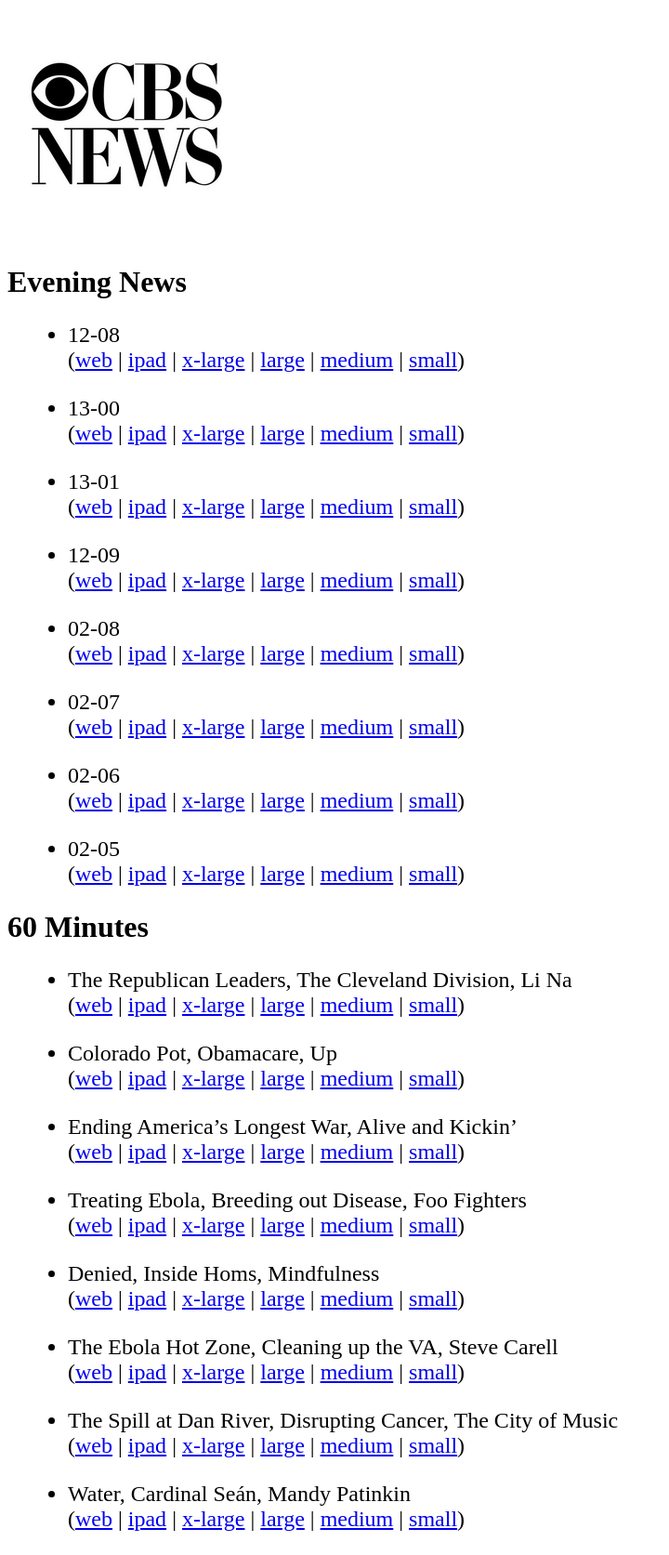
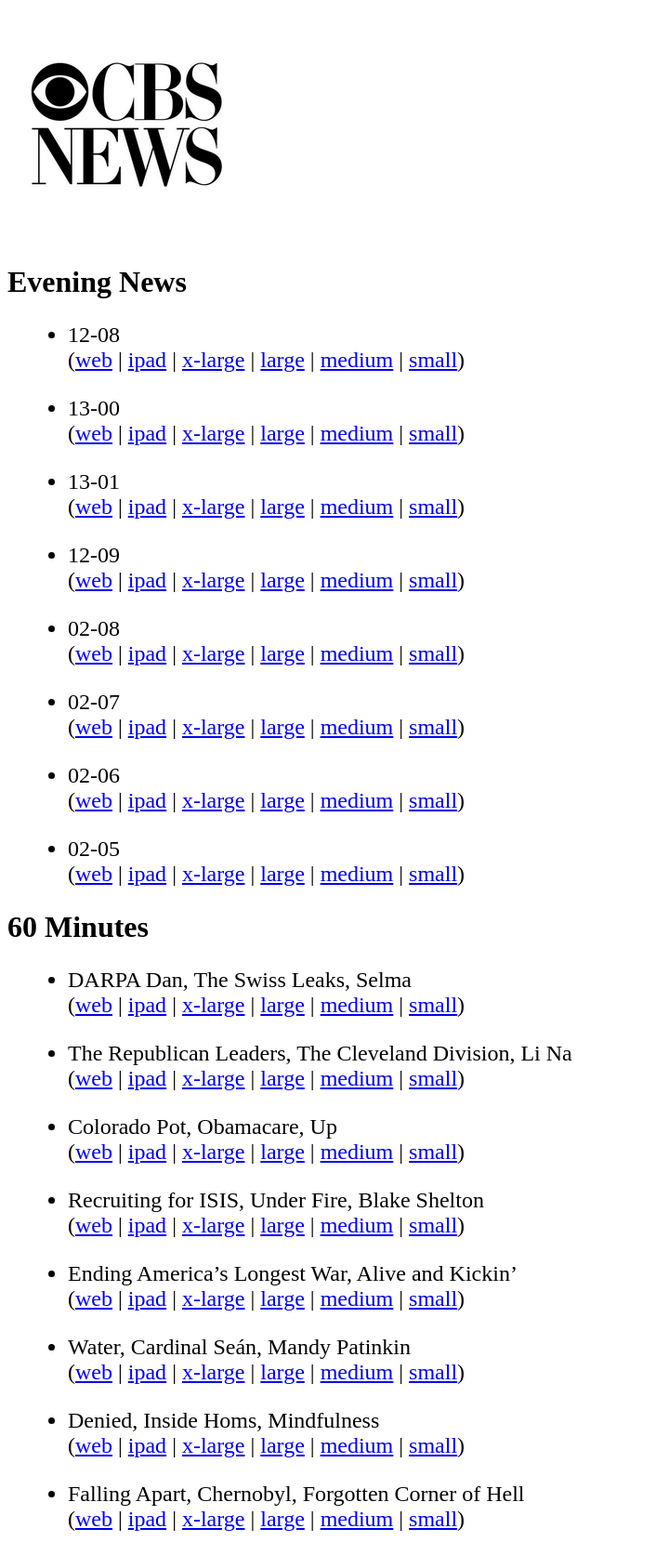
Before and after one commit to jkutner/cbsfeed, a Jekyll site: the page built from index.html, in a window 1280 px wide. Shown: the whole page at 93% size, without its empty margins (0-720 px from the left). Built offline with Jekyll 4.4.1, drawn with Linux system fonts in a browser that asks for light colours; nearby versions of some CDN libraries; some of the changed lines change nothing that is shown.

Commit message:
Updating with latest episdoes

```diff
--- a/_data/sixtymin.yml
+++ b/_data/sixtymin.yml
@@ -1,4 +1,13 @@
 ---
+- title: DARPA Dan, The Swiss Leaks, Selma
+  links:
+    orig: /videos/darpa-dan-the-swiss-leaks-selma/
+    ipad: ipad-streaming.cbsnews.com/media/mpx/2015/02/08/395822659644/60_FULL_2815_342198_500/60_FULL_2815_342198_500.m3u8
+    mp4_240: media\/2015\/02\/08\/395822659644\/60_FULL_2815_342054_240.mp4
+    mp4_740: media\/2015\/02\/08\/395822659644\/60_FULL_2815_342054_740.mp4
+    mp4_796: media\/2015\/02\/08\/395822659644\/60_FULL_2815_342054_796.mp4
+    mp4_1296: media\/2015\/02\/08\/395822659644\/60_FULL_2815_342054_1296.mp4
+  date: DARPA Dan, The Swiss Leaks, Selma
 - title: The Republican Leaders, The Cleveland Division, Li Na
   links:
     orig: /videos/the-republican-leaders-the-cleveland-division-li-na/
@@ -17,6 +26,15 @@
     mp4_796: media\/2015\/01\/11\/382843459550\/60_FULL_011015_329632_796.mp4
     mp4_1296: media\/2015\/01\/11\/382843459550\/60_FULL_011015_329632_1296.mp4
   date: Colorado Pot, Obamacare, Up
+- title: Recruiting for ISIS, Under Fire, Blake Shelton
+  links:
+    orig: /videos/recruiting-for-isis-under-fire-blake-shelton/
+    ipad: ipad-streaming.cbsnews.com/media/mpx/2014/11/02/351035459816/60_FULL_110214_303558_phone.m3u8
+    mp4_240: media\/2014\/11\/02\/351035459816\/60_FULL_110214_303303_240.mp4
+    mp4_740: media\/2014\/11\/02\/351035459816\/60_FULL_110214_303303_740.mp4
+    mp4_796: media\/2014\/11\/02\/351035459816\/60_FULL_110214_303303_796.mp4
+    mp4_1296: media\/2014\/11\/02\/351035459816\/60_FULL_110214_303303_1296.mp4
+  date: Recruiting for ISIS, Under Fire, Blake Shelton
 - title: Ending America&rsquo;s Longest War, Alive and Kickin&rsquo;
   links:
     orig: /videos/ending-americas-longest-war-alive-and-kickin/
@@ -26,15 +44,15 @@
     mp4_796: ''
     mp4_1296: ''
   date: Ending America&rsquo;s Longest War, Alive and Kickin&rsquo;
-- title: Treating Ebola, Breeding out Disease, Foo Fighters
+- title: Water, Cardinal Se&aacute;n, Mandy Patinkin
   links:
-    orig: /videos/treating-ebola-breeding-out-disease-foo-fighters/
-    ipad: ipad-streaming.cbsnews.com/media/mpx/2014/10/26/348153923933/60_FULL_102614_301025_500/60_FULL_102614_301025_500.m3u8
-    mp4_240: media\/2014\/10\/26\/348153923933\/60_FULL_102614_300962_240.mp4
-    mp4_740: media\/2014\/10\/26\/348153923933\/60_FULL_102614_300962_740.mp4
-    mp4_796: media\/2014\/10\/26\/348153923933\/60_FULL_102614_300962_796.mp4
-    mp4_1296: media\/2014\/10\/26\/348153923933\/60_FULL_102614_300962_1296.mp4
-  date: Treating Ebola, Breeding out Disease, Foo Fighters
+    orig: /videos/water-cardinal-sean-mandy-patinkin/
+    ipad: ipad-streaming.cbsnews.com/media/mpx/2014/11/17/359532099703/60_FULL_111614_309578_phone.m3u8
+    mp4_240: media\/2014\/11\/17\/359532099703\/60_FULL_111614_309524_240.mp4
+    mp4_740: media\/2014\/11\/17\/359532099703\/60_FULL_111614_309524_740.mp4
+    mp4_796: media\/2014\/11\/17\/359532099703\/60_FULL_111614_309524_796.mp4
+    mp4_1296: media\/2014\/11\/17\/359532099703\/60_FULL_111614_309524_1296.mp4
+  date: Water, Cardinal Se&aacute;n, Mandy Patinkin
 - title: Denied, Inside Homs, Mindfulness
   links:
     orig: /videos/denied-inside-homs-mindfulness/
@@ -44,30 +62,12 @@
     mp4_796: media\/2014\/12\/14\/372475971824\/60_FULL_121414_320246_796.mp4
     mp4_1296: media\/2014\/12\/14\/372475971824\/60_FULL_121414_320246_1296.mp4
   date: Denied, Inside Homs, Mindfulness
-- title: The Ebola Hot Zone, Cleaning up the VA, Steve Carell
+- title: Falling Apart, Chernobyl, Forgotten Corner of Hell
   links:
-    orig: /videos/the-ebola-hot-zone-cleaning-up-the-va-steve-carell/
-    ipad: ipad-streaming.cbsnews.com/media/mpx/2014/11/10/355843139997/60_FULL_110914_306436_tablet.m3u8
-    mp4_240: media\/2014\/11\/10\/355843139997\/60_FULL_110914_306401_240.mp4
-    mp4_740: media\/2014\/11\/10\/355843139997\/60_FULL_110914_306401_740.mp4
-    mp4_796: media\/2014\/11\/10\/355843139997\/60_FULL_110914_306401_796.mp4
-    mp4_1296: media\/2014\/11\/10\/355843139997\/60_FULL_110914_306401_1296.mp4
-  date: The Ebola Hot Zone, Cleaning up the VA, Steve Carell
-- title: The Spill at Dan River, Disrupting Cancer, The City of Music
-  links:
-    orig: /videos/the-spill-at-dan-river-disrupting-cancer-the-city-of-music/
-    ipad: ipad-streaming.cbsnews.com/media/mpx/2014/12/07/368440899558/60_FULL_120714_317466_500/60_FULL_120714_317466_500.m3u8
-    mp4_240: media\/2014\/12\/07\/368440899558\/60_FULL_120714_317393_240.mp4
-    mp4_740: media\/2014\/12\/07\/368440899558\/60_FULL_120714_317393_740.mp4
-    mp4_796: media\/2014\/12\/07\/368440899558\/60_FULL_120714_317393_796.mp4
-    mp4_1296: media\/2014\/12\/07\/368440899558\/60_FULL_120714_317393_1296.mp4
-  date: The Spill at Dan River, Disrupting Cancer, The City of Music
-- title: Water, Cardinal Se&aacute;n, Mandy Patinkin
-  links:
-    orig: /videos/water-cardinal-sean-mandy-patinkin/
-    ipad: ipad-streaming.cbsnews.com/media/mpx/2014/11/17/359532099703/60_FULL_111614_309578_phone.m3u8
-    mp4_240: media\/2014\/11\/17\/359532099703\/60_FULL_111614_309524_240.mp4
-    mp4_740: media\/2014\/11\/17\/359532099703\/60_FULL_111614_309524_740.mp4
-    mp4_796: media\/2014\/11\/17\/359532099703\/60_FULL_111614_309524_796.mp4
-    mp4_1296: media\/2014\/11\/17\/359532099703\/60_FULL_111614_309524_1296.mp4
-  date: Water, Cardinal Se&aacute;n, Mandy Patinkin
+    orig: /videos/falling-apart-chernobyl-forgotten-corner-of-hell/
+    ipad: ''
+    mp4_240: media\/2014\/11\/23\/362313795967\/60_FULL_11232014_312148_240.mp4
+    mp4_740: media\/2014\/11\/23\/362313795967\/60_FULL_11232014_312148_740.mp4
+    mp4_796: media\/2014\/11\/23\/362313795967\/60_FULL_11232014_312148_796.mp4
+    mp4_1296: media\/2014\/11\/23\/362313795967\/60_FULL_11232014_312148_1296.mp4
+  date: Falling Apart, Chernobyl, Forgotten Corner of Hell
```
